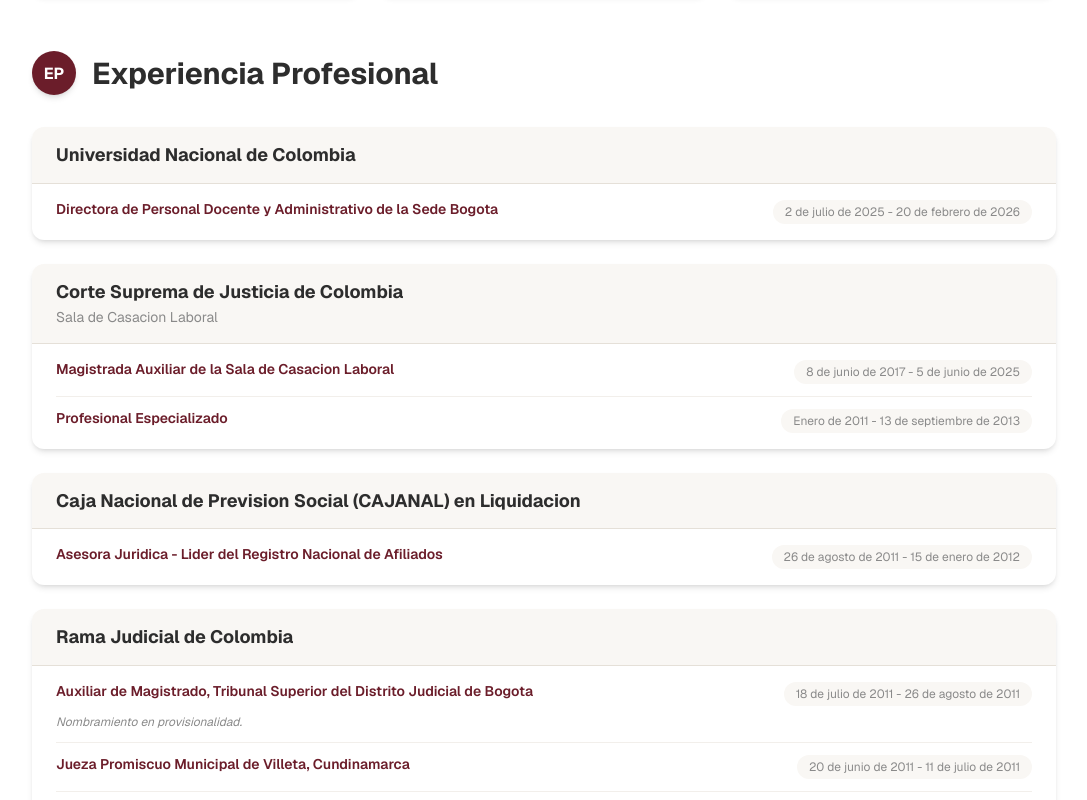
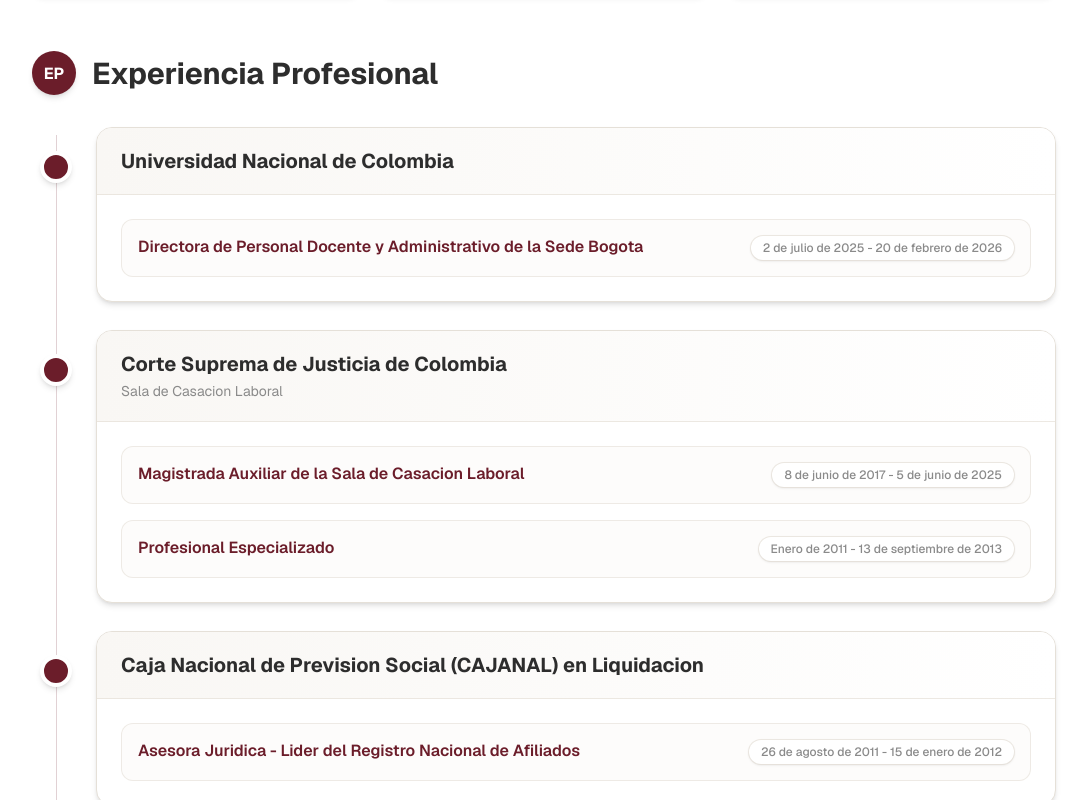
Before and after one commit to Sebastian-Hurtado/blog-claudia, a Next.js app in the folder frontend/: page /sobre-mi in a window 1280 px wide. Shown: the part 920-1720 px from the top of the page, without its empty margins (96-1183 px from the left). Built offline with nearby package versions, Linux system fonts and the light colour scheme; no server answers.

Commit message:
Mejora sobre mi y corrige estaticos CMS

```diff
--- a/frontend/app/sobre-mi/page.tsx
+++ b/frontend/app/sobre-mi/page.tsx
@@ -311,39 +311,47 @@
 
           <div className="mb-14">
             <SectionTitle title="Experiencia Profesional" badge="EP" />
-            <div className="grid gap-6">
+            <div className="relative space-y-7 before:absolute before:left-4 before:top-2 before:bottom-2 before:w-px before:bg-primary/20 md:before:left-6">
               {experienciaProfesional.map((exp) => (
                 <div
                   key={exp.institucion}
-                  className="bg-white rounded-xl shadow-md overflow-hidden"
+                  className="relative pl-12 md:pl-16"
                 >
-                  <div className="bg-surface px-6 py-4 border-b border-border">
-                    <h3 className="text-lg font-bold text-heading">
+                  <span className="absolute left-0 top-6 flex h-8 w-8 items-center justify-center rounded-full border-4 border-white bg-primary shadow-md md:left-2" />
+                  <article className="overflow-hidden rounded-2xl border border-border bg-white shadow-md transition-shadow hover:shadow-lg">
+                    <div className="border-b border-border/70 bg-gradient-to-r from-surface to-white px-6 py-5">
+                      <h3 className="text-lg font-bold text-heading md:text-xl">
                         {exp.institucion}
                       </h3>
                       {exp.subtitulo && (
-                      <p className="text-sm text-muted mt-1">{exp.subtitulo}</p>
+                        <p className="mt-1 text-sm text-muted">
+                          {exp.subtitulo}
+                        </p>
                       )}
                     </div>
-                  <div className="px-6 py-4 divide-y divide-border/50">
+                    <div className="space-y-4 p-6">
                       {exp.cargos.map((cargo) => (
-                      <div key={`${cargo.titulo}-${cargo.periodo}`} className="py-3 first:pt-0 last:pb-0">
-                        <div className="flex flex-col md:flex-row md:items-start md:justify-between gap-2">
-                          <p className="font-semibold text-primary text-sm leading-snug">
+                        <div
+                          key={`${cargo.titulo}-${cargo.periodo}`}
+                          className="rounded-xl border border-border/60 bg-surface/40 p-4"
+                        >
+                          <div className="flex flex-col gap-3 lg:flex-row lg:items-start lg:justify-between">
+                            <p className="font-semibold text-primary leading-snug">
                               {cargo.titulo}
                             </p>
-                          <span className="text-xs text-muted whitespace-nowrap bg-surface px-3 py-1 rounded-full self-start">
+                            <span className="inline-flex w-fit rounded-full bg-white px-3 py-1 text-xs font-medium text-muted shadow-sm ring-1 ring-border/70">
                               {cargo.periodo}
                             </span>
                           </div>
                           {cargo.nota && (
-                          <p className="text-xs text-muted italic mt-2">
+                            <p className="mt-3 border-l-2 border-primary/30 pl-3 text-sm italic leading-6 text-muted">
                               {cargo.nota}
                             </p>
                           )}
                         </div>
                       ))}
                     </div>
+                  </article>
                 </div>
               ))}
             </div>
```
Also changed, not shown: 1 other file (tests, documents, lock files or other folders). Lines whose indentation alone changed are shown as unchanged.
